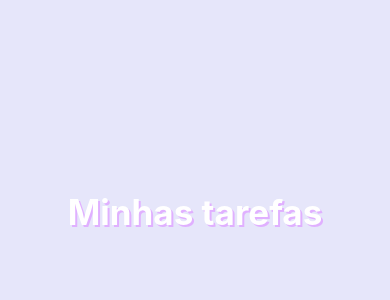
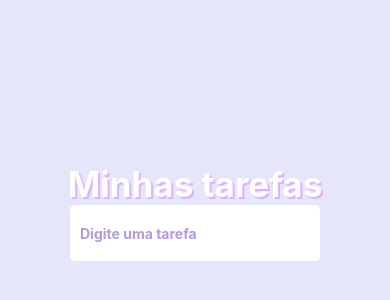
Before and after one commit to MarciaRejane/Exercicios_004, a React Native app: screen / in a window 390 px wide. Shown: the part 210-510 px from the top of the page. Built offline with nearby package versions, Linux system fonts and the light colour scheme.

Commit message:
Questão 2 finalizada

```diff
--- a/src/screens/List/index.tsx
+++ b/src/screens/List/index.tsx
@@ -1,16 +1,27 @@
-{/* Minha tela que ira aparecer.
-  importei os componentes que foi pedido
-  e importei o styles, que é a parte de estilização.
-  */}
-import { Text, View } from 'react-native';
+{/*Foi feito o input usando useState que armazena o valor e mostra o valor salvo em texto */}
+import React, {useState} from 'react';
+import { Text, View, TextInput } from 'react-native';
 
 import {styles} from './styles';
 
-{/* Exportei minha tela para o App.tsx */}
+
 export default function List() {
+  const [texto, setTexto] = useState('');
+
+
   return (
     <View style={styles.container}>
       <Text style={styles.titulo}>Minhas tarefas</Text>
+
+      <TextInput
+        style={styles.Input}
+        placeholder='Digite uma tarefa'
+        placeholderTextColor={'#B19cD9'}
+        onChangeText={setTexto}
+        value={texto}
+
+      />
+      <Text style={styles.texto}>{texto}</Text>
     </View>
   );
-}
+  }
--- a/src/screens/List/styles.ts
+++ b/src/screens/List/styles.ts
@@ -1,4 +1,3 @@
-{/* importei o stylesheet para fazer a estilização da tela.*/}
 import { StyleSheet } from "react-native";
 
 export const styles = StyleSheet.create({
@@ -15,4 +14,19 @@ export const styles = StyleSheet.create({
     textShadowColor: '#e0b0ff',
     textShadowOffset: {width: 2, height: 2},
   },
+  Input:{
+    backgroundColor: 'white',
+    height: 56,
+    width: 250,
+    borderRadius: 5,
+    fontWeight: 'bold',
+    padding:10,
+
+  },
+  texto: {
+    fontSize: 20,
+    color: 'black',
+    textShadowColor: '#e0b0ff',
+    textShadowOffset: {width: 2, height: 2},
+  }
 });
```
Also changed, not shown: src/components/Input/index.tsx (added), src/components/Input/styles.ts (added).
